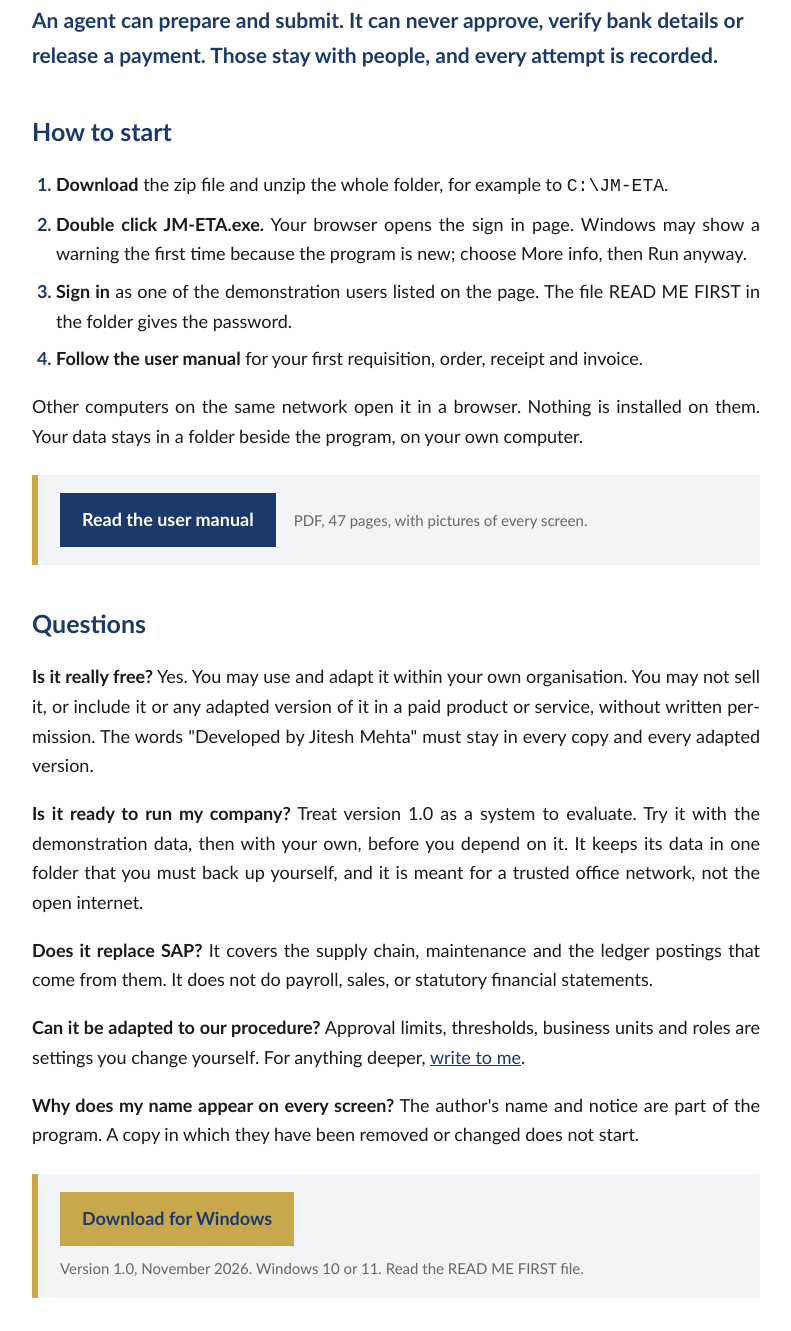
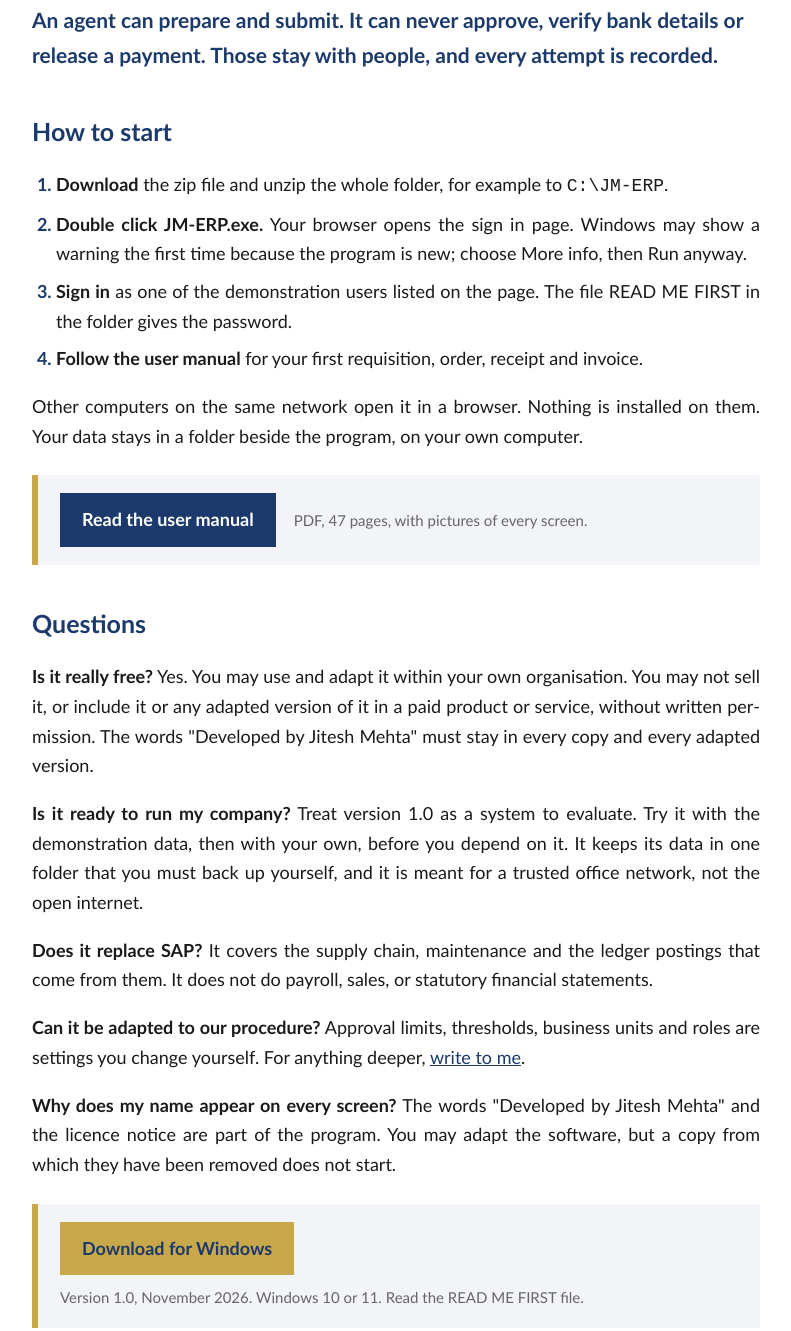
Before and after one commit to jiteshmehta-eta/jiteshmehta-site, a plain HTML site: page software/jm-erp.html in a window 1280 px wide. Shown: the part 5262-6593 px from the top of the page, without its empty margins (244-1035 px from the left). Drawn offline with Linux system fonts and the light colour scheme.

Commit message:
JM ERP: renamed program and manual, new screens, licence wording on the software page
Co-Authored-By: Claude Fable 5.2 <noreply@anthropic.com>

```diff
--- a/software/jm-erp.html
+++ b/software/jm-erp.html
@@ -122,8 +122,8 @@ footer div{max-width:760px;margin:0 auto;padding:22px 16px}
 
 <h2>How to start</h2>
 <ol>
-<li><strong>Download</strong> the zip file and unzip the whole folder, for example to <code>C:\JM-ETA</code>.</li>
-<li><strong>Double click JM-ETA.exe.</strong> Your browser opens the sign in page. Windows may show a warning the first time because the program is new; choose More info, then Run anyway.</li>
+<li><strong>Download</strong> the zip file and unzip the whole folder, for example to <code>C:\JM-ERP</code>.</li>
+<li><strong>Double click JM-ERP.exe.</strong> Your browser opens the sign in page. Windows may show a warning the first time because the program is new; choose More info, then Run anyway.</li>
 <li><strong>Sign in</strong> as one of the demonstration users listed on the page. The file READ ME FIRST in the folder gives the password.</li>
 <li><strong>Follow the user manual</strong> for your first requisition, order, receipt and invoice.</li>
 </ol>
@@ -135,7 +135,7 @@ footer div{max-width:760px;margin:0 auto;padding:22px 16px}
 <p><strong>Is it ready to run my company?</strong> Treat version 1.0 as a system to evaluate. Try it with the demonstration data, then with your own, before you depend on it. It keeps its data in one folder that you must back up yourself, and it is meant for a trusted office network, not the open internet.</p>
 <p><strong>Does it replace SAP?</strong> It covers the supply chain, maintenance and the ledger postings that come from them. It does not do payroll, sales, or statutory financial statements.</p>
 <p><strong>Can it be adapted to our procedure?</strong> Approval limits, thresholds, business units and roles are settings you change yourself. For anything deeper, <a href="mailto:jitesh@jiteshmehta.in">write to me</a>.</p>
-<p><strong>Why does my name appear on every screen?</strong> The author's name and notice are part of the program. A copy in which they have been removed or changed does not start.</p>
+<p><strong>Why does my name appear on every screen?</strong> The words "Developed by Jitesh Mehta" and the licence notice are part of the program. You may adapt the software, but a copy from which they have been removed does not start.</p>
 
 <div class="dl"><a class="dlbtn" href="/downloads/JM_ERP_Windows.zip" download type="application/zip">Download for Windows</a><span>Version 1.0, November 2026. Windows 10 or 11. Read the READ ME FIRST file.</span></div>
 
```
Also changed, not shown: software/jm-erp-asset-hierarchy.webp, software/jm-erp-document-flow.webp, software/jm-erp-home.webp, software/jm-erp-work-order-costs.webp, 2 other files.
